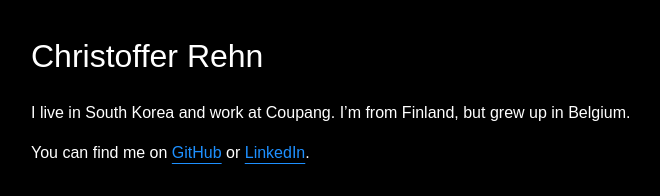
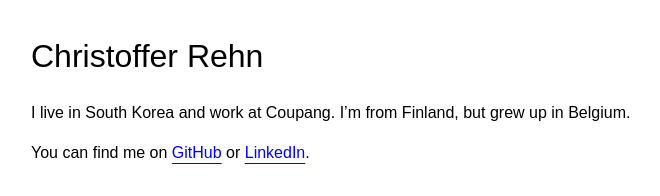
Before and after one commit to hoffa/christoffer.kr, a plain HTML site: page docs/index.html in a window 1280 px wide. Shown: the whole page, without its empty margins (1-661 px from the left). Drawn offline with Linux system fonts and the dark colour scheme.

Commit message:
Update style.css

```diff
--- a/docs/style.css
+++ b/docs/style.css
@@ -19,15 +19,3 @@ a:hover {
 h1, h2, h3, h4, h5, h6 {
     font-weight: normal;
 }
-
-
-@media (prefers-color-scheme: dark) {
-    body {
-        color: white;
-        background-color: black;
-    }
-
-    a {
-        color: dodgerblue;
-    }
-}
```
